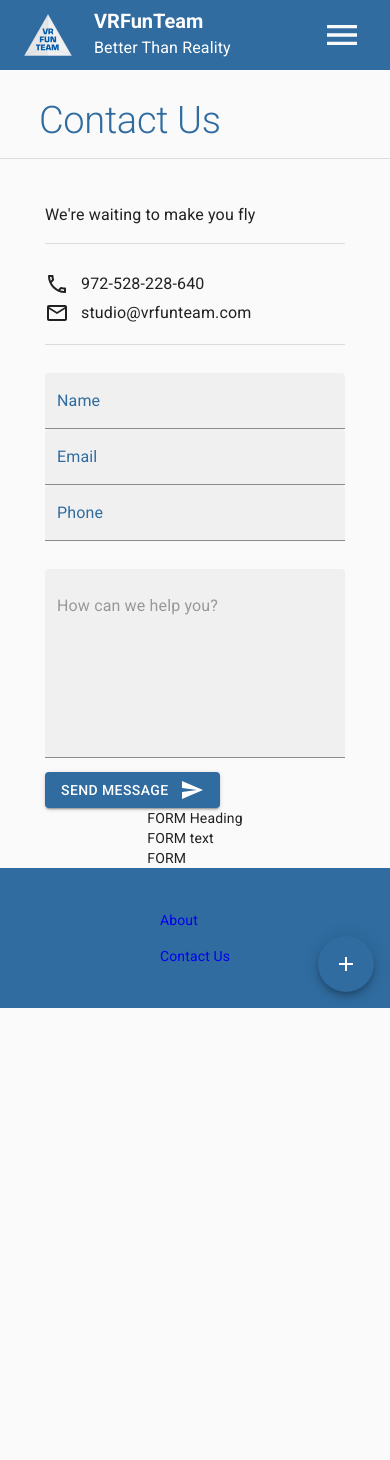
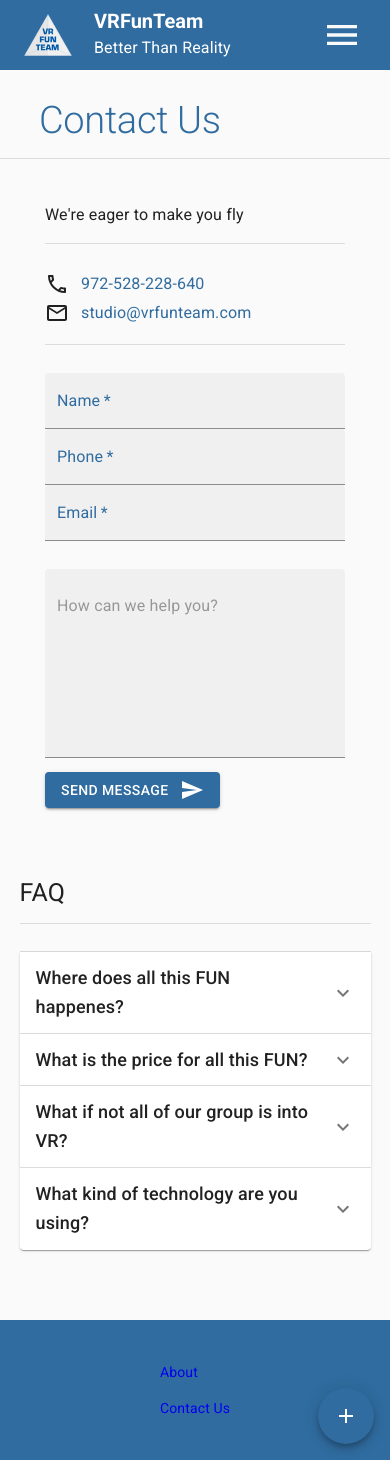
Before and after one commit to chikoom/VRFunTeam-Website-React-MUI, a React (Create React App) app: page /contact in a window 390 px wide. Before the commit the page ends 1008 px from the top, so only its background shows below. Built offline with nearby package versions, Linux system fonts and the light colour scheme.

Commit message:
contact page created

```diff
--- a/src/components/ui/parts/ContactForm.jsx
+++ b/src/components/ui/parts/ContactForm.jsx
@@ -16,19 +16,64 @@ const ContactForm = props => {
   const theme = useTheme()
 
   const [name, setName] = useState('')
+  const [nameErr, setNameErr] = useState(null)
   const [email, setEmail] = useState('')
+  const [emailErr, setEmailErr] = useState(null)
   const [phone, setPhone] = useState('')
+  const [phoneErr, setPhoneErr] = useState(null)
   const [message, setMessage] = useState('')
+  const [messageErr, setMessageErr] = useState(false)
 
   const fieldMapping = {
-    name: setName,
-    email: setEmail,
-    phone: setPhone,
-    message: setMessage,
+    name: {
+      set: setName,
+      validate: /^[a-zA-Z א-ת\-]+$/,
+      err: 'Invalid Name',
+      setErr: setNameErr,
+      isErr: nameErr,
+    },
+
+    email: {
+      set: setEmail,
+      validate: /^\w+([.-]?\w+)*@\w+([.-]?\w+)*(\.\w{2,3})+$/,
+      err: 'Invalid Email',
+      setErr: setEmailErr,
+      isErr: emailErr,
+    },
+    phone: {
+      set: setPhone,
+      validate: /^(\(?([0-9]{3})\)?[-. ]?([0-9]{3})[-. ]?([0-9]{4}))+$/,
+      err: 'Invalid Phone',
+      setErr: setPhoneErr,
+      isErr: phoneErr,
+    },
+    message: {
+      set: setMessage,
+      validate: /^[0-9@a-zA-Z א-ת\-]*$/,
+      err: 'Invalid Message',
+      setErr: setMessageErr,
+      isErr: messageErr,
+    },
   }
 
   const handleInput = event => {
-    fieldMapping[event.target.id](event.target.value)
+    fieldMapping[event.target.id].set(event.target.value)
+    if (fieldMapping[event.target.id].isErr) {
+      checkError(event.target.id, event.target.value)
+    }
+  }
+
+  const handleInputBlur = event => {
+    checkError(event.target.id, event.target.value)
+  }
+
+  const checkError = (targetId, value) => {
+    let valid = ''
+    valid = fieldMapping[targetId].validate.test(value)
+    console.log(valid)
+    if (!valid) fieldMapping[targetId].setErr(true)
+    else fieldMapping[targetId].setErr(false)
+    return valid
   }
 
   return (
@@ -41,6 +86,24 @@ const ContactForm = props => {
           id='name'
           value={name}
           onChange={handleInput}
+          onBlur={handleInputBlur}
+          error={nameErr}
+          helperText={nameErr ? fieldMapping.name.err : ''}
+          required
+        />
+      </Grid>
+      <Grid item>
+        <TextField
+          variant='filled'
+          fullWidth
+          label='Phone'
+          id='phone'
+          value={phone}
+          onChange={handleInput}
+          onBlur={handleInputBlur}
+          error={phoneErr}
+          helperText={phoneErr ? fieldMapping.phone.err : ''}
+          required
         />
       </Grid>
       <Grid item>
@@ -51,16 +114,10 @@ const ContactForm = props => {
           id='email'
           value={email}
           onChange={handleInput}
-        />
-      </Grid>
-      <Grid item>
-        <TextField
-          variant='filled'
-          fullWidth
-          label='Phone'
-          id='phone'
-          value={phone}
-          onChange={handleInput}
+          onBlur={handleInputBlur}
+          error={emailErr}
+          helperText={emailErr ? fieldMapping.email.err : ''}
+          required
         />
       </Grid>
       <Grid item>
@@ -73,11 +130,18 @@ const ContactForm = props => {
           id='message'
           value={message}
           onChange={handleInput}
+          onBlur={handleInputBlur}
           style={{ marginTop: '2em' }}
+          error={messageErr}
+          helperText={messageErr ? fieldMapping.message.err : ''}
         />
       </Grid>
       <Grid item style={{ marginTop: '1em' }}>
-        <Button variant='contained' color='primary'>
+        <Button
+          variant='contained'
+          color='primary'
+          disabled={nameErr || emailErr || phoneErr || messageErr}
+        >
           Send Message <SendIcon style={{ marginLeft: '0.5em' }} />
         </Button>
       </Grid>
--- /dev/null
+++ b/src/components/ui/parts/QnA.jsx
@@ -0,0 +1,112 @@
+import React, { useState } from 'react'
+import { makeStyles } from '@material-ui/core/styles'
+import { useMediaQuery, useTheme } from '@material-ui/core'
+import Accordion from '@material-ui/core/Accordion'
+import AccordionSummary from '@material-ui/core/AccordionSummary'
+import AccordionDetails from '@material-ui/core/AccordionDetails'
+import Typography from '@material-ui/core/Typography'
+import ExpandMoreIcon from '@material-ui/icons/ExpandMore'
+
+const useStyles = makeStyles(theme => ({}))
+
+const QnA = props => {
+  const classes = useStyles()
+  const theme = useTheme()
+
+  const [expanded, setExpanded] = useState(false)
+
+  const handleChange = panel => (event, isExpanded) => {
+    setExpanded(isExpanded ? panel : false)
+  }
+
+  return (
+    <>
+      <Accordion
+        expanded={expanded === 'panel1'}
+        onChange={handleChange('panel1')}
+      >
+        <AccordionSummary
+          expandIcon={<ExpandMoreIcon />}
+          aria-controls='panel1a-content'
+          id='panel1a-header'
+        >
+          <Typography variant='h6'>
+            Where does all this FUN happenes?
+          </Typography>
+        </AccordionSummary>
+        <AccordionDetails>
+          <Typography variant='body1'>
+            We will be glad to arrive at your place for consulation and location
+            impression. Together we'll decide if the activity will be at your
+            place or at one of our designated studios across town.
+          </Typography>
+        </AccordionDetails>
+      </Accordion>
+      <Accordion
+        expanded={expanded === 'panel2'}
+        onChange={handleChange('panel2')}
+      >
+        <AccordionSummary
+          expandIcon={<ExpandMoreIcon />}
+          aria-controls='panel2a-content'
+          id='panel2a-header'
+        >
+          <Typography variant='h6'>
+            What is the price for all this FUN?
+          </Typography>
+        </AccordionSummary>
+        <AccordionDetails>
+          <Typography variant='body1'>
+            Our prices changed according to the group size, type of event and
+            the location. You're welcome to contact us for a quote, or{' '}
+            <a href='/estimate'>estimate the price using our calculator</a>.
+          </Typography>
+        </AccordionDetails>
+      </Accordion>
+      <Accordion
+        expanded={expanded === 'panel3'}
+        onChange={handleChange('panel3')}
+      >
+        <AccordionSummary
+          expandIcon={<ExpandMoreIcon />}
+          aria-controls='panel2a-content'
+          id='panel2a-header'
+        >
+          <Typography variant='h6'>
+            What if not all of our group is into VR?
+          </Typography>
+        </AccordionSummary>
+        <AccordionDetails>
+          <Typography variant='body1'>
+            All is good, not everyone must transform into another world. We can
+            offer activities combining human interaction, use of computer/tv
+            screens or trough a mobile app.
+          </Typography>
+        </AccordionDetails>
+      </Accordion>
+      <Accordion
+        expanded={expanded === 'panel4'}
+        onChange={handleChange('panel4')}
+      >
+        <AccordionSummary
+          expandIcon={<ExpandMoreIcon />}
+          aria-controls='panel2a-content'
+          id='panel2a-header'
+        >
+          <Typography variant='h6'>
+            What kind of technology are you using?
+          </Typography>
+        </AccordionSummary>
+        <AccordionDetails>
+          <Typography variant='body1'>
+            We arrive at your place with Oculus Quest goggels, by Facebook. One
+            of the most advanced VR hadset in the market, which allows 4K
+            experience without the need of cables or heavy equipment.
+          </Typography>
+        </AccordionDetails>
+      </Accordion>
+    </>
+  )
+}
+
+export default QnA
--- a/src/components/ui/theme.js
+++ b/src/components/ui/theme.js
@@ -49,6 +49,13 @@ let dLightTheme = createMuiTheme({
         marginBottom: '2em',
       },
     },
+    MuiAccordion: {
+      root: {
+        '&.Mui-expanded': {
+          margin: 0,
+        },
+      },
+    },
   },
 })
 
@@ -88,6 +95,32 @@ let dDarkTheme = createMuiTheme({
       textTransform: 'none',
     },
   },
+  overrides: {
+    MuiInputLabel: {
+      root: {
+        color: vrBlue,
+        fontSize: '1rem',
+      },
+    },
+    MuiFilledInput: {
+      root: {
+        backgroundColor: 'rgba(0, 0, 0, 0.04)',
+      },
+    },
+    MuiDivider: {
+      root: {
+        marginTop: '1em',
+        marginBottom: '2em',
+      },
+    },
+    MuiAccordion: {
+      root: {
+        '&.Mui-expanded': {
+          margin: 0,
+        },
+      },
+    },
+  },
 })
 
 dDarkTheme = responsiveFontSizes(dDarkTheme)
--- a/src/components/views/Contact.jsx
+++ b/src/components/views/Contact.jsx
@@ -5,6 +5,7 @@ import {
   Icon,
   makeStyles,
   Typography,
+  useMediaQuery,
   useTheme,
 } from '@material-ui/core'
 import TextField from '@material-ui/core/TextField'
@@ -12,12 +13,19 @@ import ContactForm from '../ui/parts/ContactForm'
 import PhoneOutlinedIcon from '@material-ui/icons/PhoneOutlined'
 import MailOutlineIcon from '@material-ui/icons/MailOutline'
 import { usePagesContext } from '../../contexts/PagesContext'
+import QnA from '../ui/parts/QnA'
 
-const useStyles = makeStyles(theme => ({}))
+const useStyles = makeStyles(theme => ({
+  link: {
+    textDecoration: 'none',
+    color: theme.palette.primary.main,
+  },
+}))
 
 const Contact = props => {
   const classes = useStyles()
   const theme = useTheme()
+  const matchesMD = useMediaQuery(theme.breakpoints.down('md'))
   const { setPageIndecies } = usePagesContext()
 
   useEffect(() => {
@@ -33,10 +41,11 @@ const Contact = props => {
         direction='column'
         justify='center'
         alignContent='center'
+        style={{ marginBottom: '5em' }}
       >
         <Grid item style={{ minWidth: '300px' }}>
           <Typography variant='subtitle1'>
-            We're waiting to make you fly
+            We're eager to make you fly
           </Typography>
         </Grid>
         <Divider />
@@ -46,7 +55,11 @@ const Contact = props => {
               <PhoneOutlinedIcon style={{ marginRight: '0.5em' }} />
             </Grid>
             <Grid item>
-              <Typography variant='body1'>972-528-228-640</Typography>
+              <Typography variant='body1'>
+                <a className={classes.link} href='tel:+972528228640'>
+                  972-528-228-640
+                </a>
+              </Typography>
             </Grid>
           </Grid>
         </Grid>
@@ -56,7 +69,11 @@ const Contact = props => {
               <MailOutlineIcon style={{ marginRight: '0.5em' }} />
             </Grid>
             <Grid item>
-              <Typography variant='body1'>studio@vrfunteam.com</Typography>
+              <Typography variant='body1'>
+                <a className={classes.link} href='mailto:studio@vrfunteam.com'>
+                  studio@vrfunteam.com
+                </a>
+              </Typography>
             </Grid>
           </Grid>
         </Grid>
@@ -71,12 +88,16 @@ const Contact = props => {
         xs={12}
         md={6}
         direction='column'
-        justify='center'
-        alignContent='center'
+        alignContent={matchesMD ? 'center' : 'flex-start'}
+        style={{ marginBottom: '5em' }}
       >
-        <Grid item>FORM Heading</Grid>
-        <Grid item>FORM text</Grid>
-        <Grid item>FORM</Grid>
+        <Grid item style={{ width: '90%', maxWidth: '500px' }}>
+          <Grid item>
+            <Typography variant='h4'>FAQ</Typography>
+          </Grid>
+          <Divider />
+          <QnA />
+        </Grid>
       </Grid>
     </Grid>
   )
```
Also changed, not shown: src/components/ui/PageHeader.jsx (+1 -7 lines).
